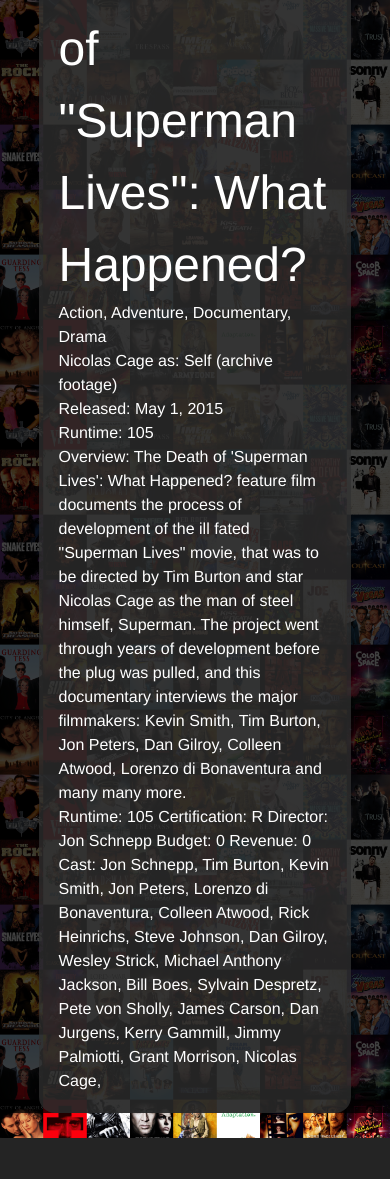
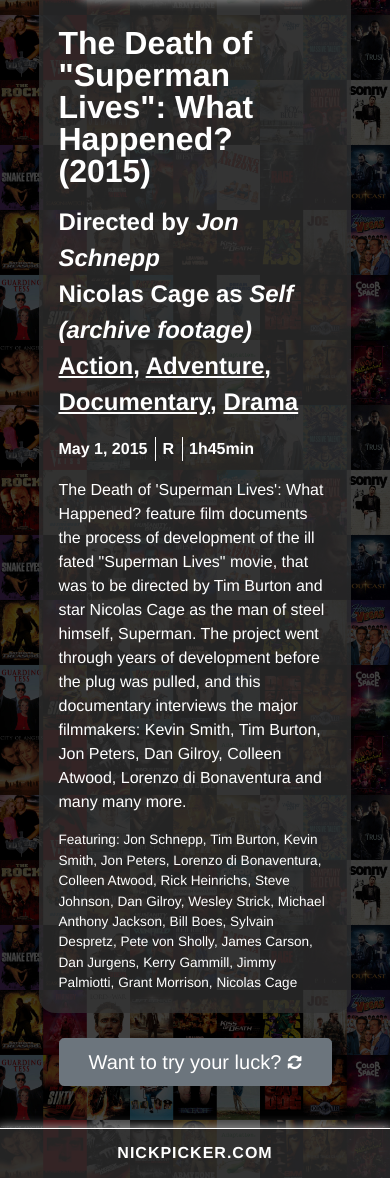
Before and after one commit to DoutorRaposo/NickPicker, a Django app: page /movies/5363/ in a window 390 px wide. Shown: the part 369-1548 px from the top of the page. Before the commit the page ends 1507 px from the top, so only its background shows below. Run offline with Django 4.2, Linux system fonts and the light colour scheme; data comes from the database, SQL or seed files in the repository; parts of the project's set-up code (start-up, migrations or seed data) failed here and were passed over.

Commit message:
Updated CSS for movie title

```diff
--- a/nick/static/nick/bs-alterations.css
+++ b/nick/static/nick/bs-alterations.css
@@ -43,7 +43,6 @@
 /* Changing font from navbar */
 .navbar-dark .navbar-text {
     color: white !important;
-    margin-left: 10px;
 }
 
 .navbar-dark .navbar-nav .nav-link {
@@ -52,13 +51,13 @@
 
 @media only screen and (max-width: 990px) {
     .navbar-dark .navbar-nav .nav-link {
-        font-size: 1.75rem !important;
+        font-size: 1.5rem !important;
     }
 }
 
 @media only screen and (max-width: 767px) {
     .navbar-dark .navbar-nav .nav-link {
-        font-size: 1.75rem !important;
+        font-size: 1.5rem !important;
     }
 }
 
@@ -95,7 +94,7 @@
 
         .dropdown-item {
             color: white;
-            font-size: 1.5rem;
+            font-size: 1.25rem;
             padding: 0.5rem 2rem;
         }
 
@@ -190,6 +189,12 @@
     color: black;
 }
 
+ul.pagination {
+    flex-wrap: wrap;
+    padding: 20px;
+    align-items: center;
+    justify-content: center;
+}
 /* Search bar*/
 
 .btn.btn-outline-success {
@@ -206,3 +211,11 @@
 .form-control.me-2:focus {
     box-shadow: 0 0 10px 2px #909090;
 }
+
+
+
+a.navbar-brand {
+    display: flex;
+    align-items: center;
+    justify-content: center;
+}
--- a/nick/static/nick/styles.css
+++ b/nick/static/nick/styles.css
@@ -7,18 +7,9 @@
     color: white !important;
 }
 
-h1 {
-    color: white;
-}
-
-
 @media only screen and (min-width:767px) {
     body {
         background-image: url(images/Tablet-1.jpg);
-    }
-
-    h1 {
-        color: blue;
     }
 }
 
@@ -26,27 +17,10 @@
     body {
         background-image: url(images/Desktop-1.jpg);
     }
-
-    h1 {
-        color: red;
-    }
-}
-
-#overlay {
-    display: block;
-    width: 100%;
-    height: 100%;
-    top: 0;
-    left: 0;
-    right: 0;
-    bottom: 0;
-    background-color: rgba(0, 0, 0, 0.75);
-    /* Opacity for background */
-    z-index: -1;
 }
 
 .spacer-block {
-    height: 300px;
+    height: 150px;
 }
 
 /* For desktop is good, have to change for mobile */
@@ -56,8 +30,8 @@
     column-gap: 30px;
     row-gap: 30px;
     justify-content: center;
-
-    margin: 50px 50px 50px 50px;
+    width: 80vw;
+    margin: 50px;
 
     & img {
         height: auto;
@@ -72,6 +46,10 @@
         box-shadow: 0 0 10px 2px #909090;
     }
 
+    @media only screen and (max-width: 993px) {
+        margin: 20px;
+        width: 90vw;
+    }
 }
 
 .movie-wrapper {
@@ -111,8 +89,7 @@
     align-items: center;
     justify-content: center;
     flex-direction: column;
-    margin-top: 3vh;
-    margin-bottom: 3vh;
+    margin-top: 50px;
 
     .info-wrapper {
         max-width: 80vw;
@@ -121,13 +98,20 @@
         border-radius: 16px;
     }
 
+    @media only screen and (min-width: 1500px) {
+        .info-wrapper {
+            max-width: 60vw;
+            padding: 3vw;
+        }
+    }
+
     .info-header {
         display: flex;
         flex-direction: row;
-
+        gap: 2vw;
 
         img {
-            max-width: 20vw;
+            max-width: 15vw;
             border: 2px solid;
             border-color: white;
             box-shadow: 0 0 10px 2px #909090;
@@ -137,42 +121,105 @@
 
         @media only screen and (max-width: 991px) {
             flex-direction: column;
+            gap: 16px;
+            padding-top: 2vh;
 
             img {
                 max-width: 40vw;
                 align-self: center;
+                margin-right: 0px;
             }
         }
 
         @media only screen and (max-width: 767px) {
+
             img {
                 max-width: 60vw;
+
             }
         }
 
         .info-header__image {
             display: flex;
-            align-items: first baseline;
-            justify-content: center;
+            align-items: center;
+            justify-content: flex-start;
+            flex-direction: column;
+            gap: 12px;
+
+            .info-header__image__tagline {
+                font-size: 0.9rem;
+                font-style: italic;
+                text-align: center;
+            }
         }
 
         .info-header__content {
             display: flex;
             flex-direction: column;
+            gap: 2vh;
 
             .info-header__title {
                 font-size: 3rem;
+                line-height: 1;
+                font-weight: 900;
             }
 
-            .info-header__tagline {
+            @media only screen and (max-width: 991px) {
+                .info-header__title {
+                    font-size: 2.5rem;
+
+                }
+            }
+
+            @media only screen and (max-width: 767px) {
+                .info-header__title {
+                    font-size: 2rem;
+
+                }
+            }
+
+            .info-header__content__metadata {
+                display: flex;
+                flex-direction: row;
+                gap: 0.5em;
+
+                span {
+                    font-weight: 600;
+                }
+
+                .info-header__content__metadata__certification {
+                    border-left: 1.5px solid #fff;
+                    padding-left: 6px;
+                }
+
+                .info-header__content__metadata__runtime {
+                    border-left: 1.5px solid #fff;
+                    padding-left: 6px;
+                }
+            }
+
+            .info-header__main_info {
                 font-size: 1.5rem;
-                font-style: italic;
+                display: flex;
+                flex-direction: column;
+                font-weight: 600;
+            }
+
+            .info-overview {
+               font-weight: 500;
+            }
+
+            .info-extra {
+                font-size: 0.85rem;
+                display: flex;
+                flex-direction: column;
+                gap: 0.5vh;
             }
 
             .info-header__genres {
+
                 a {
                     color: white;
-                    text-decoration: none;
                 }
 
                 a:hover {
@@ -182,3 +229,66 @@
         }
     }
 }
+
+
+.site-footer {
+    div {
+        margin-top: 2vh;
+        background-color: rgba(49, 49, 49, 0.75);
+        width: 100%;
+        border-color: white;
+        box-shadow: 0 0 10px 2px #909090;
+        border-top: 1px solid white;
+        border-bottom: 1px solid white;
+        min-height: 6vh;
+        display: flex;
+        align-items: center;
+        justify-content: center;
+        text-transform: uppercase;
+
+        & a {
+            font-weight: 900;
+            letter-spacing: 1px;
+            color: white;
+            text-decoration: none;
+        }
+    }
+}
+
+.random-button {
+    display: flex;
+    justify-content: center;
+    align-items: center;
+    width: 100%;
+    margin: 25px 0px;
+
+    button {
+        width: 40vw;
+
+        & a {
+            color:white;
+            text-decoration: none;
+            display: flex;
+            align-items: center;
+            justify-content: center;
+            gap: 0.4rem;
+        }
+
+
+    }
+}
+
+
+@media only screen and (max-width: 602px) {
+    .random-button button {
+        width: 70vw;
+    }
+}
+
+
+main {
+    display: flex;
+    justify-content: center;
+    align-items: center;
+    flex-direction: column;
+}
--- a/nick/templates/nick/index.html
+++ b/nick/templates/nick/index.html
@@ -6,5 +6,6 @@
 <div class="spacer-block"></div>
 <h1>Hello, Nick Picker!</h1>
 <div id="app"></div>
+<div class="spacer-block"></div>
 
 {% endblock %}
--- a/nick/templates/nick/layout.html
+++ b/nick/templates/nick/layout.html
@@ -14,6 +14,7 @@
     <script src="https://unpkg.com/react-dom@17/umd/react-dom.production.min.js" crossorigin></script>
     <link href="https://cdn.jsdelivr.net/npm/bootstrap@5.0.2/dist/css/bootstrap.min.css" rel="stylesheet"
         integrity="sha384-EVSTQN3/azprG1Anm3QDgpJLIm9Nao0Yz1ztcQTwFspd3yD65VohhpuuCOmLASjC" crossorigin="anonymous">
+    <link rel="stylesheet" href="https://cdnjs.cloudflare.com/ajax/libs/font-awesome/4.7.0/css/font-awesome.min.css">
     <script src="https://cdn.jsdelivr.net/npm/bootstrap@5.0.2/dist/js/bootstrap.bundle.min.js"
         integrity="sha384-MrcW6ZMFYlzcLA8Nl+NtUVF0sA7MsXsP1UyJoMp4YLEuNSfAP+JcXn/tWtIaxVXM"
         crossorigin="anonymous"></script>
@@ -21,13 +22,14 @@
 </head>
 
 <body>
-    <div id="overlay">
     <header>
         <nav class="navbar navbar-expand-lg navbar-dark">
             <div class="container-fluid">
-                    <a class="navbar-brand" href="{% url 'index' %}"><img src="{% static 'nick/favicon.ico' %}" alt=""
-                            width="30" height="24" class="d-inline-block align-text-top"><span class="navbar-text">Nick
-                            Picker</span></a>
+                <a class="navbar-brand" href="{% url 'index' %}">
+                    <img src="{% static 'nick/favicon.ico' %}" alt=""
+                        width="24" height="24"><span class="navbar-text">Nick
+                        Picker</span>
+                    </a>
                 <button class="navbar-toggler" type="button" data-bs-toggle="collapse"
                     data-bs-target="#navbarSupportedContent" aria-controls="navbarSupportedContent"
                     aria-expanded="false" aria-label="Toggle navigation">
@@ -51,8 +53,7 @@
                             </a>
                             <ul class="dropdown-menu custom" aria-labelledby="navbarDropdown">
                                 {% for genre in genres %}
-                                    <li><a class="dropdown-item"
-                                            href="{% url 'get_movies_by_genre' genre.name|lower %}">{{ genre.name }}</a>
+                                <li><a class="dropdown-item" href="{% url 'get_movies_by_genre' genre.name|lower %}">{{genre.name }}</a>
                                 </li>
                                 {% endfor %}
                             </ul>
@@ -71,7 +72,14 @@
         {% block body %}
         {% endblock %}
     </main>
+
+
+
+    <footer class="site-footer">
+        <div>
+            <a href="{% url 'index' %}"><span>NickPicker.com</span></a>
         </div>
+    </footer>
 </body>
 
 </html>
--- a/nick/templates/nick/title.html
+++ b/nick/templates/nick/title.html
@@ -1,40 +1,67 @@
 {% extends "nick/layout.html" %}
+{% load nick_tags %}
 
 {% block body %}
 
-
+<article>
     <div class="info-container">
         <div class="info-wrapper">
             <div class="info-header">
                 <div class="info-header__image">
                     <img src="{{ movie.poster_path }}">
+                    <span class="info-header__image__tagline">{{ movie.tagline }}</span>
                 </div>
                 <div class="info-header__content">
-            <span class="info-header__title">{{ movie.title }}</span>
-            <span class="info-header__tagline">{{ movie.tagline }}</span>
-            <span class="info-header__genres">{% for genre in movie.genre.all %}<a href="{% url 'get_movies_by_genre' genre|lower %}">{% if forloop.last %} {{ genre }} {% else %} {{ genre }},
-                {%endif%}</a>{% endfor %}</span>
-            <span>Nicolas Cage as: {{ movie.character }}</span>
-            <span>Released: {{ movie.release_date }}</span>
-            <span>Runtime: {{ movie.runtime }}</span>
+                    <span class="info-header__title">{{ movie.title }} ({{ movie.release_date|release_date_to_year }})</span>
+                    <div class="info-header__main_info">
+                    <span>
+                        Directed by <em>
+                            {% for director in movie.director.all %}
+                            {% if forloop.last %}
+                                {{ director }}
+                            {% else %}
+                                {{ director }},
+                            {%endif%}
+                        {% endfor %}
+                    </em>
+                    </span>
+
+                    <span class="info-header__hero">Nicolas Cage as <em>{{ movie.character }}</em></span>
+
+                    <span class="info-header__genres">
+                        {% for genre in movie.genre.all %}
+
+                            {% if forloop.last %}
+                            <a href="{% url 'get_movies_by_genre' genre|lower %}">{{ genre }} </a>
+                            {% else %}
+                            <a href="{% url 'get_movies_by_genre' genre|lower %}">{{ genre }}</a>,
+                            {%endif%}
+
+                        {% endfor %}
+                    </span>
+                </div>
+                    <div class="info-header__content__metadata">
+                    <span class="info-header__content__metadata__release_date">{{ movie.release_date }}</span>
+                    {% if movie.certification %}<span class="info-header__content__metadata__certification">{{ movie.certification }}</span> {% endif %}
+                    <span class="info-header__content__metadata__runtime">{{ movie.runtime|runtime_to_hours }}</span>
+                </div>
                     <div class="info-overview">
-                <span>Overview: {{ movie.overview }}</span>
+                        <span>{{ movie.overview }}</span>
                     </div>
-            <div class="info-metadata">
-                <span>Runtime: {{ movie.runtime }}</span>
-                <span>Certification: {{ movie.certification }}</span>
-                <span>Director: {{ movie.director.first }}</span>
-                <span>Budget: {{ movie.budget }}</span>
-                <span>Revenue: {{ movie.revenue }}</span>
-            </div>
-            <div class="info-cast">
-                <span>Cast: {{ movie.cast_members }}</span>
+                    <div class="info-extra">
+                        {% if movie.budget != 0 %}<span>Budget: {{ movie.budget|int_to_money }}</span>
+                        <span>Revenue: {{ movie.revenue|int_to_money }}</span>
+                        {% endif %}
+                        <span>Featuring: {{ movie.cast_members|cast_comma }}</span>
                     </div>
                 </div>
             </div>
         </div>
     </div>
+</article>
 
-
+<div class="random-button">
+    <button type="button" class="btn btn-secondary btn-lg btn-block"><a href="{% url 'get_random' %}">Want to try your luck? <i style="font-size:16px" class="fa">&#xf021;</i></a></button>
+</div>
 
 {% endblock %}
--- /dev/null
+++ b/nick/templatetags/nick_tags.py
@@ -0,0 +1,22 @@
+from django import template
+import datetime
+
+register = template.Library()
+
+@register.filter
+def runtime_to_hours(value):
+    h=value//60
+    m=value%60
+    return f"{h}h{m}min"
+
+@register.filter
+def release_date_to_year(value):
+    return value.year
+
+@register.filter
+def int_to_money(value):
+    return "${:,}".format(value)
+
+@register.filter
+def cast_comma(value):
+    return value[:-2]
--- a/nick/views.py
+++ b/nick/views.py
@@ -24,7 +24,7 @@
         queryset = Title.valid().filter(genre__id=genre_model.id)
         title = genre_model.name
 
-    paginator = Paginator(queryset, 15)
+    paginator = Paginator(queryset, 12)
     page_number = request.GET.get('page')
     page_obj = paginator.get_page(page_number)
     return render(
```
Also changed, not shown: nick/static/nick/favicon.ico, nick/static/nick/images/Desktop-1.jpg, nick/static/nick/images/Mobile-1.jpg, nick/templatetags/__init__.py (added), 1 other file. Lines whose indentation alone changed are shown as unchanged.
